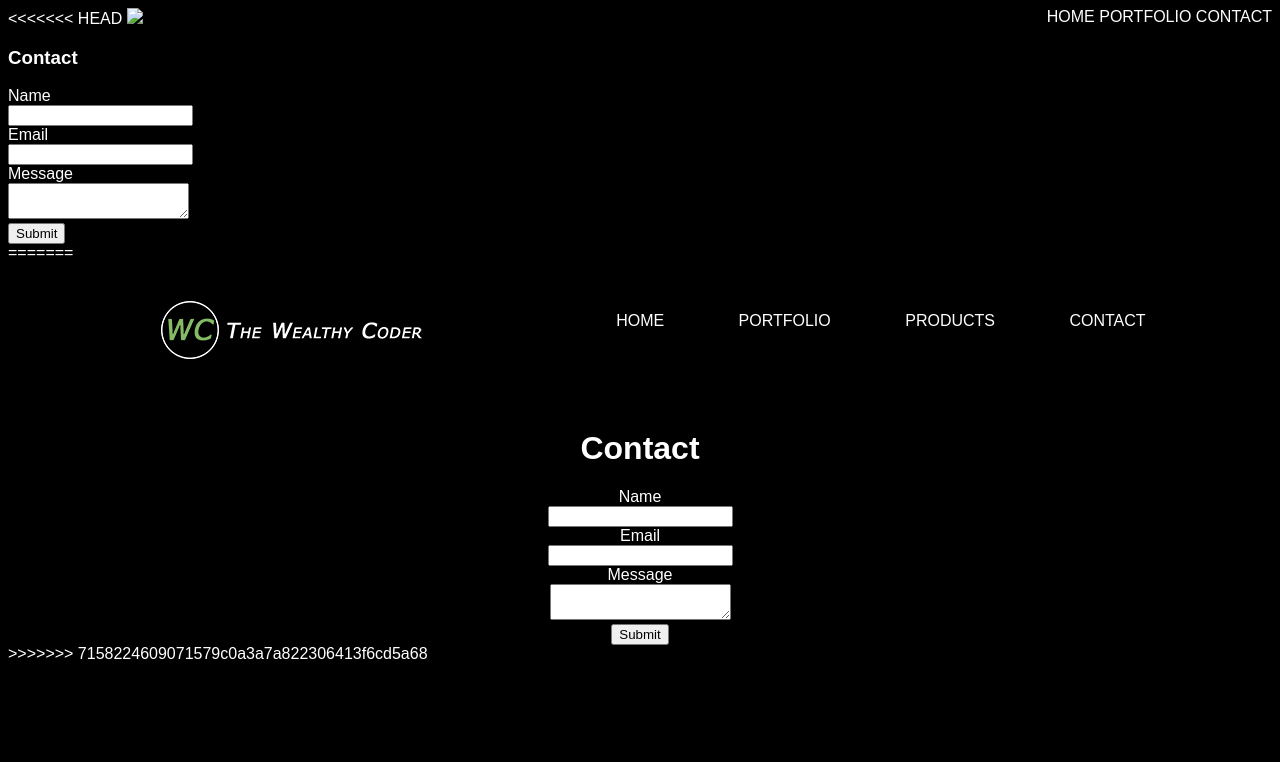
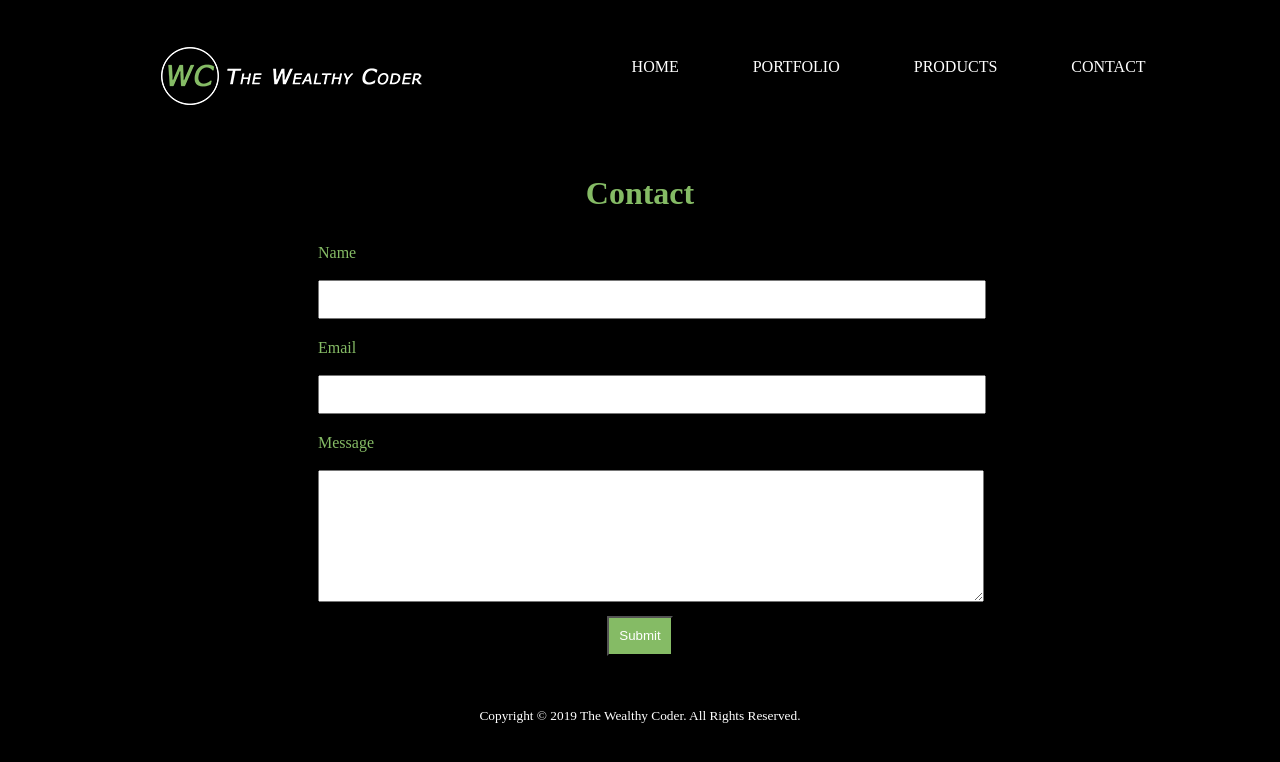
Before and after one commit to tereelee1983/TheWealthyCoder, a plain HTML site: page contact.html in a window 1280 px wide. Drawn offline with Linux system fonts and the light colour scheme.

Commit message:
addedcss

```diff
--- a/assets/CSS/styles.css
+++ b/assets/CSS/styles.css
@@ -1,7 +1,7 @@
 body	{
 	background-color:#000;
 	color:#fff;
-	font-family:sans-serif;
+	font-family:"MS Reference Sans Serif";
 }
 
 #image    {
@@ -68,6 +68,7 @@ nav a:hover {
 
 .center {
     text-align: center;
+	padding:50px 0px 0px 0px;
 }
 
 a   {
@@ -78,6 +79,42 @@ a:hover {
     color:yellow;
 }
 
-.center2    {
-    text-align: center;
+.formcolor    {
+	font-family:"MS Reference Sans Serif";
+	color:#85bb65;
 }
+
+#center	{
+	text-align: center;
+}
+
+.my-form	{
+	padding:0px 300px;
+}
+
+.my-form .form-group	{
+	padding:10px;
+}
+
+.my-form label	{
+	display:block;
+}
+
+.my-form input[type="email"], .my-form input[type="name"]	{
+	padding: 10px;
+	width:100%;
+}
+
+.my-form textarea	{
+	padding: 50px 10px;
+	width:100%;
+}
+
+.button	{
+	background-color:#85bb65;
+	color:white;
+	display: block;
+	margin: 0 auto;
+	width:10%;
+	height:3em;
+}
--- a/contact.html
+++ b/contact.html
@@ -1,59 +1,6 @@
 <!doctype html>
 <html>
 <head>
-<<<<<<< HEAD
-	<title>The Wealthy Coder | Contact</title>
-	<link rel="icon" type="image/png" href="assets/FaviconWC.png">
-	<link rel="stylesheet" href="assets/CSS/styles.css">
-</head>
-
-<body>
-	<img src="assets/WClogo.png">
-	<nav>
-		<a href="index.html">Home</a>
-		<a href="portfolio.html">Portfolio</a>
-		<a href="contact.html">Contact</a>
-	</nav>
-
-<h3>Contact</h3>
-
-<form>
-	<div class="form">
-		<label>Name</label>
-		<br>
-		<input type="name" name="Name" required>
-		<br>
-		<label>Email</label>
-		<br>
-		<input type="email" name="Email" required>
-		<br>
-		<label>Message</label>
-		<br>
-		<textarea></textarea>
-		<br>
-		<input type="submit">
-	</div>
-
-
-
-
-</form>
-
-
-
-
-
-
-
-
-
-
-
-
-
-
-</body>
-=======
     <title>The Wealthy Coder | Contact</title>
     <link rel="icon" type="image/png" href="assets/img/FaviconWC2.png">
     <link rel="stylesheet" href="assets/CSS/styles.css">
@@ -76,30 +23,40 @@
     <br>
 </header>
 
-<div class="center2">
-<h1>Contact</h1>
+<div class="formcolor">
+
+<h1 id="center">Contact</h1>
 
 <form class="my-form">
+	<div class="form-group">
     <label>Name</label>
-    <br>
+		<br>
         <input type="name" name="name" required>
-    <br>
+		</div>
+
+	<div class="form-group">
     <label>Email</label>
-    <br>
+		<br>
         <input type="email" name="email" required>
-    <br>
+	</div>
+
+	<div class="form-group">
     <label>Message</label>
-    <br>
+		<br>
         <textarea></textarea>
-    <br>
-    <input type="submit">
+	</div>
+
+    <input class="button" type="submit">
 </form>
+
 </div>
 
+<footer class="center">
+	   <small>Copyright &copy; 2019 The Wealthy Coder. All Rights Reserved.</small>
+</footer>
 
 
 
 </body>
 
->>>>>>> 7158224609071579c0a3a7a822306413f6cd5a68
 </html>
```
Also changed, not shown: index.html (+2 -18 lines).
